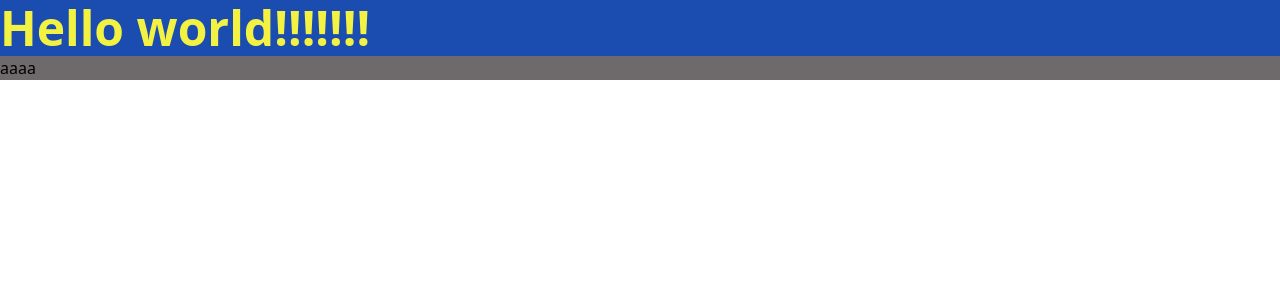
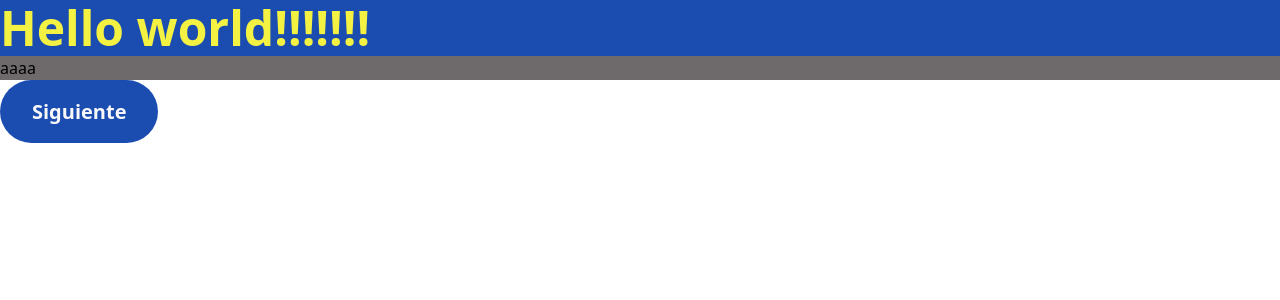
Before and after one commit to EduardoPR15/ParaCuando, a Next.js app: page / in a window 1280 px wide. Shown: the top 300 px of the page. Built offline with nearby package versions, Linux system fonts and the light colour scheme.

Commit message:
add: component

```diff
--- a/pages/index.tsx
+++ b/pages/index.tsx
@@ -2,6 +2,7 @@ import Head from 'next/head';
 import Image from 'next/image';
 import { Inter } from '@next/font/google';
 import styles from '../styles/Home.module.css';
+import NextButton from './components/NextButton';
 
 
 
@@ -22,7 +23,7 @@ export default function Home() {
 </div>
 <div className='w-28px h-10px bg-primary-grayDark st'> aaaa</div>
        <div>
-
+       <NextButton/>
        </div>
       </main>
     </>
```
